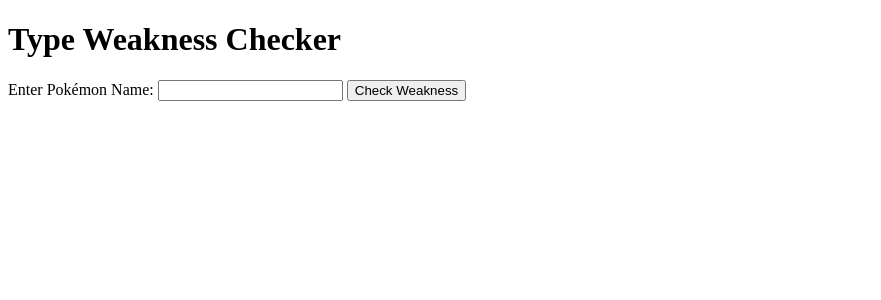
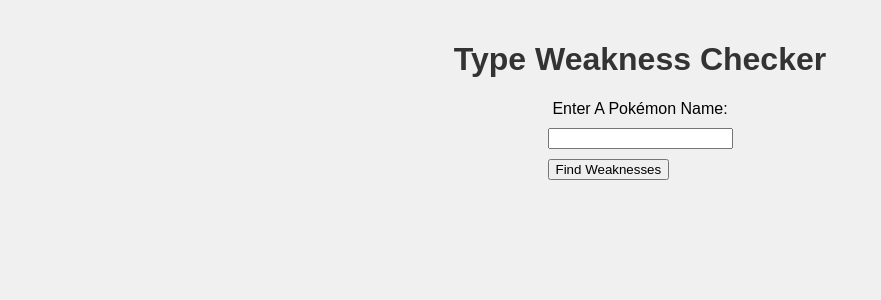
Before and after one commit to isabellemyz/pogo-toolkit, a Flask app: page / in a window 1280 px wide. Shown: the top 300 px of the page, without its empty margins (0-881 px from the left). Run offline with Flask 3, Linux system fonts and the light colour scheme; parts of the project's set-up code (start-up, migrations or seed data) failed here and were passed over.

Commit message:
some styling updates

```diff
--- a/app.py
+++ b/app.py
@@ -49,11 +49,12 @@
                 # print(weakness)
                 weaknesses.remove(weakness)
             else:
-                weaknesses[weaknesses.index(weakness)] = weaknesses[weaknesses.index(weakness)].lower()
+                weaknesses[weaknesses.index(weakness)] = weaknesses[weaknesses.index(weakness)].upper()
 
 
 
-    return ", ".join(weaknesses)
+    # return ", ".join(weaknesses)
+    return weaknesses
 
 @app.route('/')
 def index():
@@ -61,9 +62,29 @@
 
 @app.route('/weakness', methods=['POST'])
 def weakness():
-    pokemon_name = request.form['pokemon_name']
+    pokemon_name = request.form['pokemon_name'].capitalize()
     weaknesses = calculate_type_weakness(pokemon_name)
-    return render_template('index.html', pokemon_name=pokemon_name, weaknesses=weaknesses)
+    all_weaknesses = [
+        {"name": "BUG", "color": "#A6B91A"},
+        {"name": "DARK", "color": "#705746"},
+        {"name": "DRAGON", "color": "#6F35FC"},
+        {"name": "ELECTRIC", "color": "#F7D02C"},
+        {"name": "FAIRY", "color": "#D685AD"},
+        {"name": "FIGHTING", "color": "#C22E28"},
+        {"name": "FIRE", "color": "#EE8130"},
+        {"name": "FLYING", "color": "#A98FF3"},
+        {"name": "GHOST", "color": "#735797"},
+        {"name": "GRASS", "color": "#7AC74C"},
+        {"name": "GROUND", "color": "#E2BF65"},
+        {"name": "ICE", "color": "#96D9D6"},
+        {"name": "NORMAL", "color": "#A8A77A"},
+        {"name": "POISON", "color": "#A33EA1"},
+        {"name": "PSYCHIC", "color": "#F95587"},
+        {"name": "ROCK", "color": "#B6A136"},
+        {"name": "STEEL", "color": "#B7B7CE"},
+        {"name": "WATER", "color": "#6390F0"}
+    ]
+    return render_template('index.html', pokemon_name=pokemon_name, weaknesses=weaknesses, all_weaknesses=all_weaknesses)
 
 if __name__ == "__main__":
     app.run(debug=True)
--- /dev/null
+++ b/static/css/styles.css
@@ -0,0 +1,34 @@
+body {
+    font-family: Arial, sans-serif;
+    background-color: #f0f0f0;
+    margin: 0;
+    padding: 20px;
+}
+
+div {
+    display: flex;
+    flex-direction: column;
+    justify-content: center;
+    align-items: center;
+    text-align: center;
+}
+
+h1 {
+    color: #333;
+}
+
+form {
+    margin-bottom: 20px;
+}
+
+label, input, button {
+    display: block;
+    margin-bottom: 10px;
+}
+
+.weakness {
+    border: 2px solid #000;
+    border-radius: 4px;
+    padding: 4px 8px;
+    margin: 4px;
+}
--- a/templates/index.html
+++ b/templates/index.html
@@ -4,21 +4,43 @@
         <meta charset="UTF-8">
         <meta name="viewport" content="width=device-width, initial-scale=1.0">
         <title>Pokémon Go Toolkit</title>
+        <link rel="stylesheet" type="text/css" href="{{ url_for('static', filename='css/styles.css') }}">
     </head>
 
     <body>
+        <div>
             <h1>Type Weakness Checker</h1>
+            <div>
                 <form method="POST" action="/weakness">
-            <label for="pokemon_name">Enter Pokémon Name:</label>
+                    <label for="pokemon_name">Enter A Pokémon Name:</label>
                     <input type="text" id="pokemon_name" name="pokemon_name" required>
-            <button type="submit">Check Weakness</button>
+                    <button type="submit">Find Weaknesses</button>
                 </form>
+            </div>
 
+        </div>
+
+        <div>
             {% if pokemon_name %}
                 <h2>Weaknesses for {{ pokemon_name }}:</h2>
-            <p>{{ weaknesses }}</p>
+                <span>
+                    {% for weakness in all_weaknesses %}
+                        {% if weakness.name in weaknesses %}
+                            <span class="weakness" style="background-color: {{ weakness.color }};">{{ weakness.name }}</span>
                         {% endif %}
+                    {% endfor %}
+                </span>
+
+            {% endif %}
+
+        </div>
+
+
 
     </body>
 
+    <script>
+
+    </script>
+
 </html>
```
Lines whose indentation alone changed are shown as unchanged.
